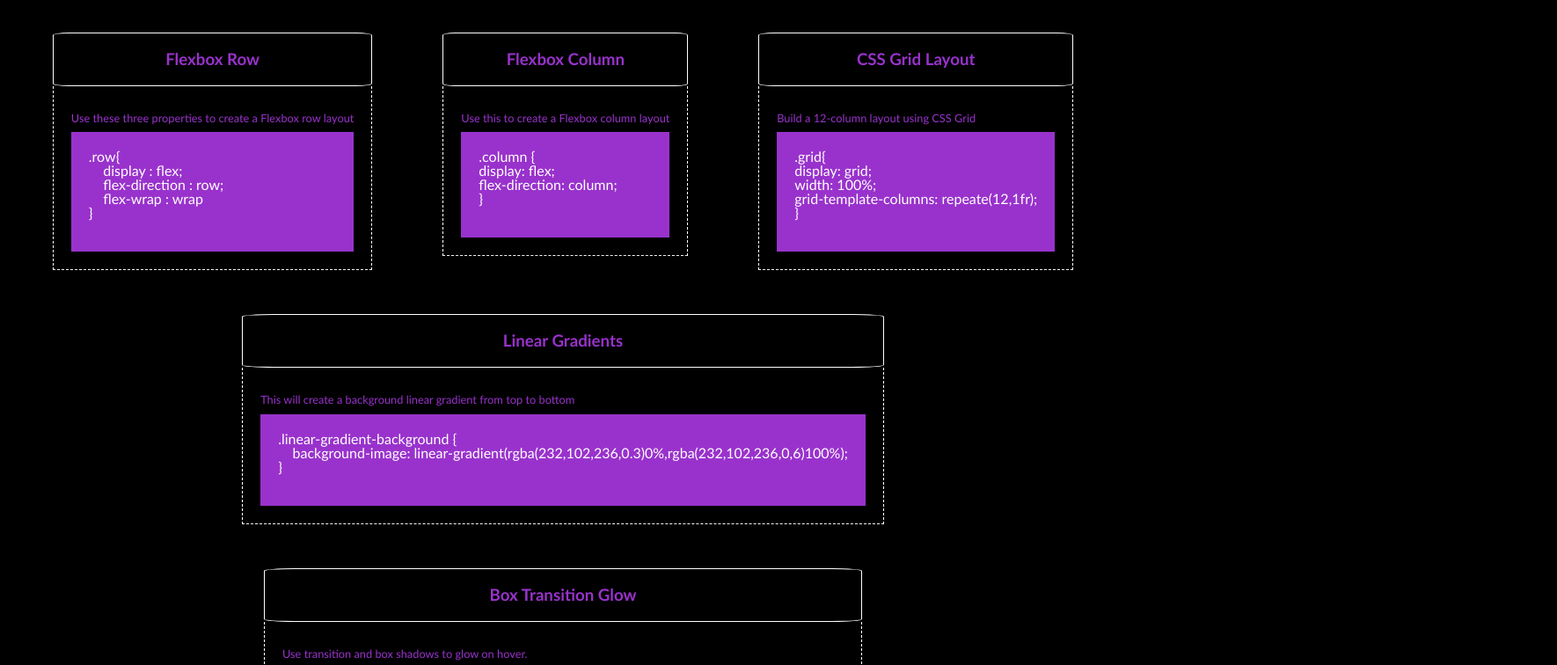
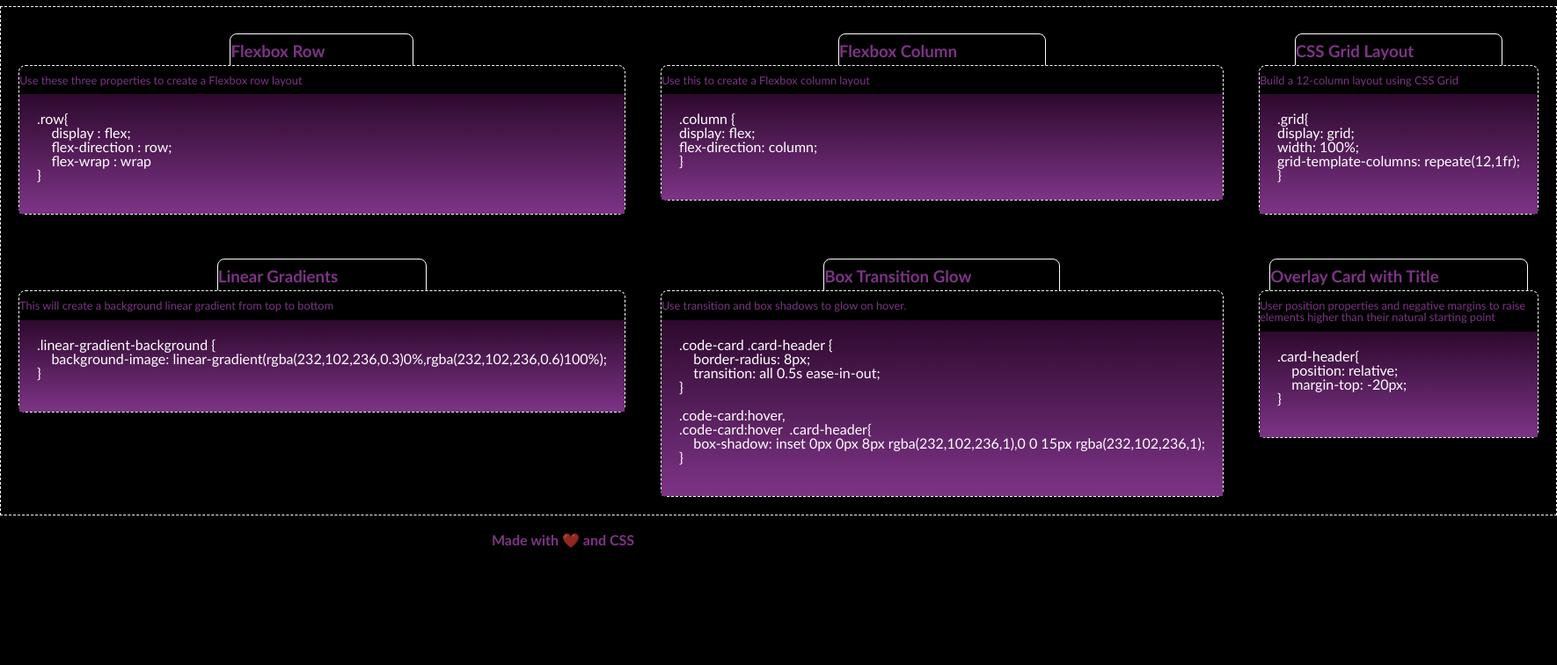
Before and after one commit to shwetakadam5/advanced-css-miniproject, a plain HTML site: page index.html in a window 1280 px wide. Shown: the part 68-824 px from the top of the page at 88% size, 1770 px wide, since content can reach past the window. Drawn offline with Linux system fonts and the light colour scheme.

Commit message:
Updated grid layout, hover effect and overlay

```diff
--- a/assets/css/style.css
+++ b/assets/css/style.css
@@ -1,6 +1,6 @@
 /* Creating custom variable on root of the page */
 :root {
-    --pagefontcolor: darkorchid;
+    --pagefontcolor: rgba(208, 86, 224, 0.6) ;
     --customfontcontentcolor: white;
     --paddingvalue : 20px;
 }
@@ -66,20 +66,17 @@ footer {
 }
 
 section {
-    /* margin: 20px;
-    padding: var(--paddingvalue); */
     display: flex;
     flex-direction: row;
     flex-wrap: wrap;
     justify-content:space-evenly;
     /* flex: 0 0 100px; */
-     /* align-items: center;
-    justify-content: center; */ */
+
 }
 
 article {
+
     margin: 20px;
-
     display: flex;
     flex-wrap: wrap;
     flex-direction: column;
@@ -90,8 +87,11 @@ article {
 
 pre {
     color: var(--customfontcontentcolor);
-    background-color: var(--pagefontcolor);
     padding: var(--paddingvalue);
+}
+
+.linear-gradient-background {
+    background-image: linear-gradient(rgba(150, 29, 150, 0.3)0%,rgba(208, 86, 224, 0.6)100%);
 }
 
 
@@ -105,6 +105,17 @@ h2 {
 
 h3 {
     font-size: 1.17em;
+     border: 1px;
+    border-style: solid;
+    border-color: var(--customfontcontentcolor);
+    border-radius: 5%;
+    text-align: left;
+    padding-right: 100px;
+    padding-top: 10px;
+    padding-bottom: 20px;
+    border-radius: 8px;
+    transition : all 5s ease-in-out;
+
 }
 
 h4 {
@@ -129,10 +140,10 @@ div{
     border-left-width: 1px;
     border-right-width: 1px;
     border-bottom-width: 1px;
-    border-top-width: 0;
+    border-top-width: 1px;
     border-color: var(--customfontcontentcolor);
     border-style: dashed;
-    padding: var(--paddingvalue);
+    padding: 0px;
 
 }
 
@@ -158,11 +169,50 @@ div p {
 }
 
 .artHeader{
-    border: 1px;
-    border-style: solid;
-    border-color: var(--customfontcontentcolor);
-    border-radius: 5%;
-
-    padding: var(--paddingvalue);
+    position: relative;
+    margin-top: -15px;
+    border-radius: 8px;
+    transition : all 5s ease-in-out;
 
 }
+
+.grid-container{
+    display:grid;
+    grid-template-columns: auto auto auto;
+    grid-template-rows: auto auto;
+}
+
+/* When using `max-width` as the breakpoint, you must go from widest to narrowest to avoid conflict */
+
+/* Tablets - header changes color */
+@media screen and (max-width: 992px) {
+    .grid-container{
+        display:grid;
+        grid-template-columns: auto auto;
+        grid-template-rows: auto auto;
+    }
+
+  }
+
+  /* Large smartphones - navbar changes color */
+  @media screen and (max-width: 768px) {
+    .grid-container{
+        display:grid;
+        grid-template-columns: auto;
+        grid-template-rows: auto;
+    }
+
+  }
+
+  /* Small smartphones - image placeholders change color */
+  @media screen and (max-width: 576px) {
+    .grid-container{
+        display:grid;
+        grid-template-columns: auto;
+        grid-template-rows: auto;
+    }
+  }
+
+  h3:hover, .artHeader:hover{
+    box-shadow : inset 0px 0px 8px rgba(208, 86, 224, 0.6),0 0 15px rgba(208, 86, 224, 0.6);
+  }
--- a/index.html
+++ b/index.html
@@ -22,14 +22,16 @@
 
     <main>
         <section>
+            <div class="grid-container">
+
             <article>
-                <header class="artHeader">
+                <header>
                     <h3>Flexbox Row</h3>
                 </header>
-                <div>
+                <div class ="artHeader">
                     <p>Use these three properties to create a Flexbox row layout</p>
 
-                    <pre>
+                    <pre class="linear-gradient-background">
 .row{
     display : flex;
     flex-direction : row;
@@ -40,13 +42,13 @@
             </article>
 
             <article>
-                <header class="artHeader">
+                <header>
                     <h3>Flexbox Column</h3>
                 </header>
-                <div>
+                <div class ="artHeader">
                     <p>Use this to create a Flexbox column layout </p>
 
-                    <pre>
+                    <pre class="linear-gradient-background">
 .column {
 display: flex;
 flex-direction: column;
@@ -56,14 +58,14 @@ flex-direction: column;
             </article>
 
             <article>
-                <header class="artHeader">
+                <header>
                     <h3>CSS Grid Layout</h3>
                 </header>
 
-                <div>
+                <div class ="artHeader">
                     <p>Build a 12-column layout using CSS Grid</p>
 
-                    <pre>
+                    <pre class="linear-gradient-background">
 .grid{
 display: grid;
 width: 100%;
@@ -74,28 +76,28 @@ grid-template-columns: repeate(12,1fr);
             </article>
 
             <article>
-                <header class="artHeader">
+                <header>
                     <h3>Linear Gradients</h3>
                 </header>
-                <div>
+                <div class ="artHeader">
                     <p>This will create a background linear gradient from top to bottom</p>
 
-                    <pre>
+                    <pre class="linear-gradient-background">
 .linear-gradient-background {
-    background-image: linear-gradient(rgba(232,102,236,0.3)0%,rgba(232,102,236,0,6)100%);
+    background-image: linear-gradient(rgba(232,102,236,0.3)0%,rgba(232,102,236,0.6)100%);
 }
                     </pre>
                 </div>
             </article>
 
             <article>
-                <header class="artHeader">
+                <header>
                     <h3>Box Transition Glow</h3>
                 </header>
-                <div>
+                <div class ="artHeader">
                     <p>Use transition and box shadows to glow on hover.</p>
 
-                    <pre>
+                    <pre class="linear-gradient-background">
 .code-card .card-header {
     border-radius: 8px;
     transition: all 0.5s ease-in-out;
@@ -111,15 +113,15 @@ grid-template-columns: repeate(12,1fr);
             </article>
 
             <article>
-                <header class="artHeader">
+                <header>
                     <h3>Overlay Card with Title</h3>
                 </header>
-                <div>
+                <div class ="artHeader">
                     <p>User position properties and negative margins to raise elements higher than their natural starting
                     point
                     </p>
 
-                    <pre>
+                    <pre class="linear-gradient-background">
 .card-header{
     position: relative;
     margin-top: -20px;
@@ -127,6 +129,7 @@ grid-template-columns: repeate(12,1fr);
                     </pre>
                 </div>
             </article>
+        </div>
         </section>
     </main>
 
```
